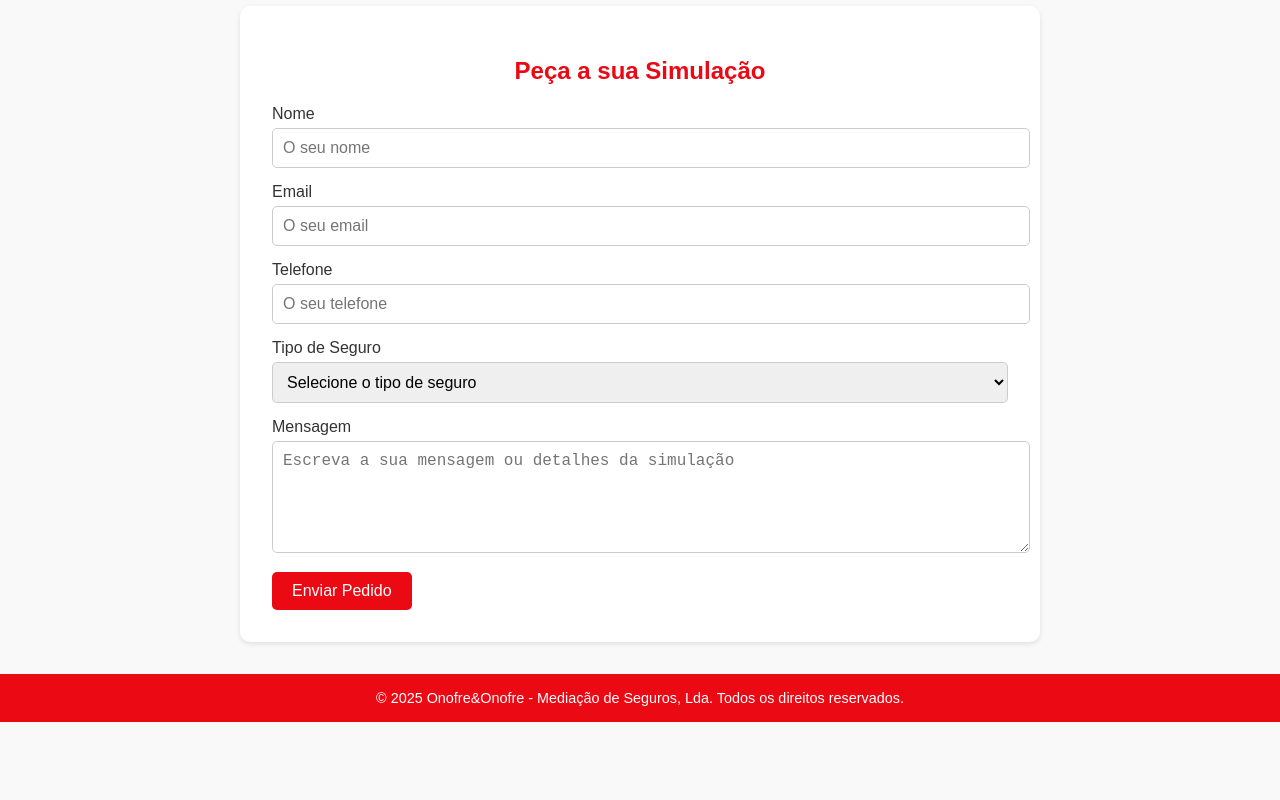
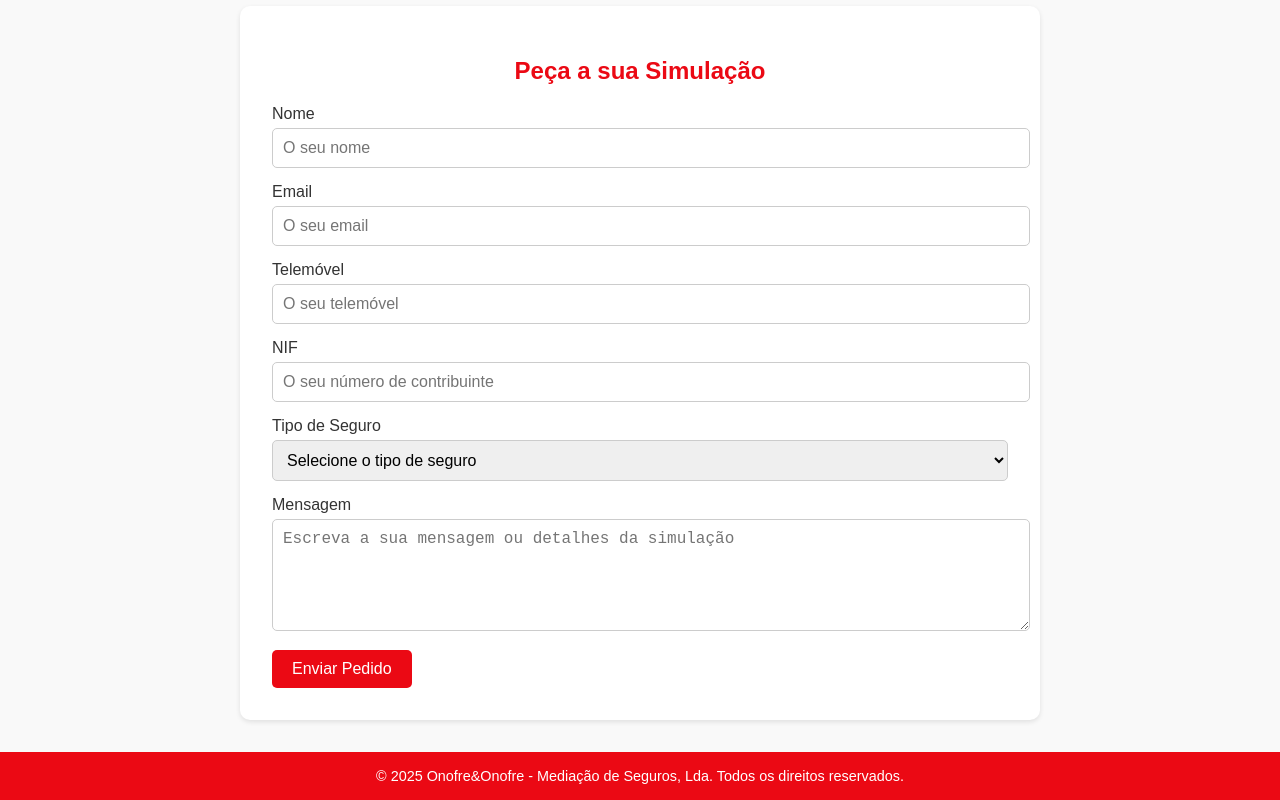
Before and after one commit to F05507/onofre-seguros, a plain HTML site: page index.html in a window 1280 px wide. Shown: the part 920-1720 px from the top of the page. Before the commit the page ends 1642 px from the top, so only its background shows below. Drawn offline with Linux system fonts and the light colour scheme.

Commit message:
Add files via upload

```diff
--- a/index.html
+++ b/index.html
@@ -120,16 +120,21 @@
         <label for="email">Email</label>
         <input type="email" id="email" name="email" placeholder="O seu email" required>
 
-        <label for="telefone">Telefone</label>
-        <input type="tel" id="telefone" name="telefone" placeholder="O seu telefone">
+        <label for="telemóvel">Telemóvel</label>
+        <input type="tel" id="telemóvel" name="telemóvel" placeholder="O seu telemóvel">
+
+        <label for="nif">NIF</label>
+        <input type="tel" id="nif" name="nif" placeholder="O seu número de contribuinte">
+
 
         <label for="tipo_seguro">Tipo de Seguro</label>
         <select id="tipo_seguro" name="tipo_seguro" required>
           <option value="">Selecione o tipo de seguro</option>
           <option value="auto">Automóvel</option>
           <option value="casa">Casa</option>
+          <option value="saude">Saúde</option>
+          <option value="acidentes pessoais">Acidentes Pessoais</option>
           <option value="vida">Vida</option>
-          <option value="saude">Saúde</option>
           <option value="outro">Outro</option>
         </select>
 
```
